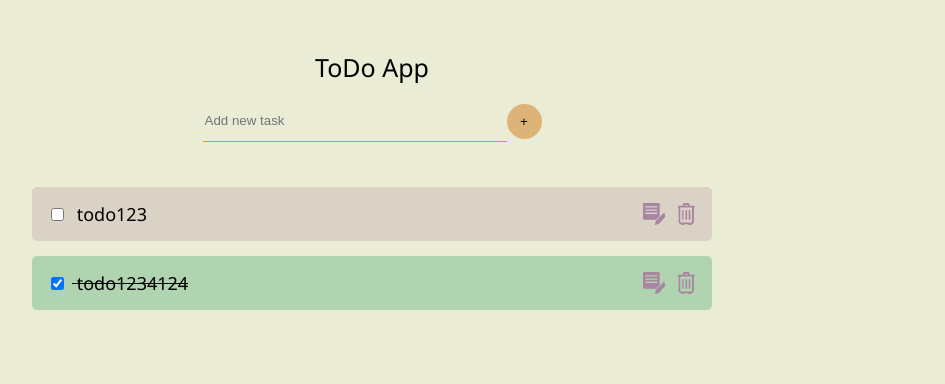
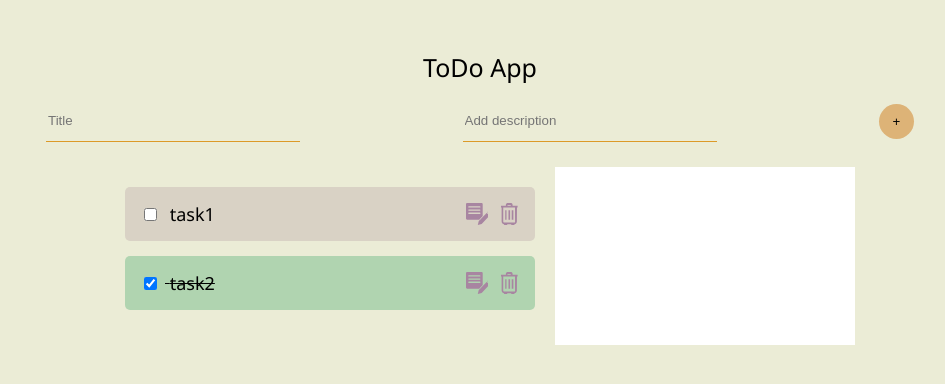
Before and after one commit to Anasstassia/todo-app, a React app: page / in a window 1280 px wide. Shown: the top 384 px of the page, without its empty margins (160-1105 px from the left). Built offline with nearby package versions, Linux system fonts and the light colour scheme.

Commit message:
feat: add title field for task

```diff
--- a/src/App.tsx
+++ b/src/App.tsx
@@ -1,37 +1,44 @@
-import React, { useState } from 'react'
+import React, { useEffect, useState } from 'react'
 import classes from './style.css';
 import {Header} from './components/Header/Header';
 import {TodoItem, data} from './components/TodoItem/TodoItem';
-import {Input} from './components/Input/Input';
+import {TodoPanel} from './components/TodoPanel/TodoPanel';
 import {Button} from './components/Button/Button';
 
 export const App = () => {
    const [tasks, setTasks] = useState(data);
+
+   const addTask = (title: string, description: string) => {
+      const newId = Math.floor(Math.random() * 1000);
+      const newTasks = [...tasks, {id: newId, title, description, isCompleted: false}]
+      setTasks(newTasks);
+   };
 
    const changeTask = (id: number) => {
       const newTasks =  tasks.map(task => task.id === id ?
          {...task, isCompleted: !task.isCompleted}
          : task)
       setTasks(newTasks);
-   }
+   };
 
    const deleteTask = (id: number) => {
       const newTasks =  tasks.filter(task => task.id !== id);
       setTasks(newTasks);
-   }
-
-
+   };
 
    return <div className={classes.container}>
       <Header />
       <div className={classes.container_add}>
-         <Input />
+         <TodoPanel />
          <Button />
       </div>
-      <div className={classes.container}>
-         {tasks.map(todo => (
-            <TodoItem key={todo.id} id={todo.id}  description={todo.description} isCompleted={todo.isCompleted} changeTask={changeTask} deleteTask={deleteTask}/>
-         ))}
+      <div className={classes.area_container}>
+         <div className={classes.container}>
+            {tasks.map(todo => (
+               <TodoItem key={todo.id} id={todo.id}  title={todo.title} description={todo.description} isCompleted={todo.isCompleted} changeTask={changeTask} deleteTask={deleteTask}/>
+            ))}
+         </div>
+         <div className={classes.todo_area}></div>
       </div>
    </div>
 };
--- a/src/components/Button/Button.tsx
+++ b/src/components/Button/Button.tsx
@@ -1,8 +1,10 @@
 import React from 'react';
 import classes from './style.css';
 
-export const Button = () => {
-  return(
-    <button className={classes.button}>+</button>
+// type ButtonProps = {addTask: (description: string) => void}
+
+export const Button = (/*{addTask}: ButtonProps*/) => {
+  return (
+    <button className={classes.button}> + </button>
   )
 }
--- a/src/components/Input/Input.tsx
+++ /dev/null
@@ -1,8 +0,0 @@
-import React from 'react';
-import classes from './style.css';
-
-export const Input = () => {
-  return(
-    <input type="text" placeholder='Add new task' className={classes.input}/>
-  )
-}
--- a/src/components/TodoItem/TodoItem.tsx
+++ b/src/components/TodoItem/TodoItem.tsx
@@ -3,6 +3,7 @@ import classes from './style.css';
 
 type TaskProps = {
   id: number;
+  title: string;
   description: string;
   isCompleted: boolean;
 };
@@ -10,27 +11,29 @@ type TaskProps = {
 export const data: TaskProps[] = [
    {
       id: 1,
+      title: 'task1',
       description: 'todo123',
       isCompleted: false
     },
    {
       id: 2,
-      description: 'todo1234124',
+      title: 'task2',
+      description: 'todo1234124888888888888888888888888888888888888888888888888888',
       isCompleted: true
     },
 ];
 
 type TodoProps = TaskProps & {
   changeTask: (id:number) => void,
-  deleteTask: (id: number) =>void
+  deleteTask: (id: number) => void
 }
 
-export const TodoItem = ({id, description, isCompleted, changeTask, deleteTask}: TodoProps) => {
+export const TodoItem = ({id, title, description, isCompleted, changeTask, deleteTask}: TodoProps) => {
   return (
     <div className={`${classes.container} ${isCompleted ? classes.completed_bg : ''}`}>
-      <div>
+      <div className={classes.text}>
         <input type="checkbox" className={classes.checkbox} onChange={() => changeTask(id)} checked={isCompleted} />
-        <span className={isCompleted ? classes.completed_text : ''}> {description} </span>
+        <span className={isCompleted ? classes.completed_text : ''}> {title} </span>
       </div>
       <div className={classes.container_btns}>
         <button className={classes.edit}></button>
--- a/src/components/TodoItem/style.css
+++ b/src/components/TodoItem/style.css
@@ -2,7 +2,7 @@
     display: flex;
     justify-content: space-between;
     max-width: 650px;
-    width: 80%;
+    width: 380px;
     align-items: center;
     padding: 15px;
     margin-bottom: 15px;
@@ -62,6 +62,12 @@
     background-color: rgb(176, 212, 176);
 }
 
+.text {
+    text-overflow: ellipsis;
+    overflow: hidden;
+    white-space: nowrap;
+}
+
 .completed_text {
   text-decoration: line-through;
 }
--- /dev/null
+++ b/src/components/TodoPanel/TodoPanel.tsx
@@ -0,0 +1,14 @@
+import React, { useState } from 'react';
+import classes from './style.css';
+
+export const TodoPanel = () => {
+  const [description, setDescription] = useState('');
+
+  console.log(description);
+  return (
+    <div className={classes.container_inputs}>
+        <input type="text" placeholder='Title' className={classes.input} />
+        <input type="text" placeholder='Add description' className={classes.input} />
+    </div>
+  )
+}
--- a/src/components/Input/style.css
+++ b/src/components/TodoPanel/style.css
@@ -1,5 +1,5 @@
 .input {
-  width: 300px;
+  width: 250px;
   height: 30px;
   border: none;
   border-bottom: 1px solid #dc9a28;
@@ -9,3 +9,7 @@
   line-height: 20px;
   padding-bottom: 6px;
 }
+
+.container_inputs {
+  display: contents;
+}
--- a/src/style.css
+++ b/src/style.css
@@ -10,7 +10,7 @@ body {
     align-content: center;
     align-items: center;
     justify-content: center;
-    width: 80%;
+    /* width: 80%; */
     color: black;
     font-size: 18px;
     padding: 20px;
@@ -18,8 +18,18 @@ body {
 
 .container_add {
     display: flex;
-    min-width: 250px;
+    width: 70%;
+    /* min-width: 250px; */
     justify-content: space-between;
     margin-bottom: 25px;
 
 }
+
+.area_container {
+    display: flex;
+}
+
+.todo_area {
+    width: 300px;
+    background: white;
+}
```
